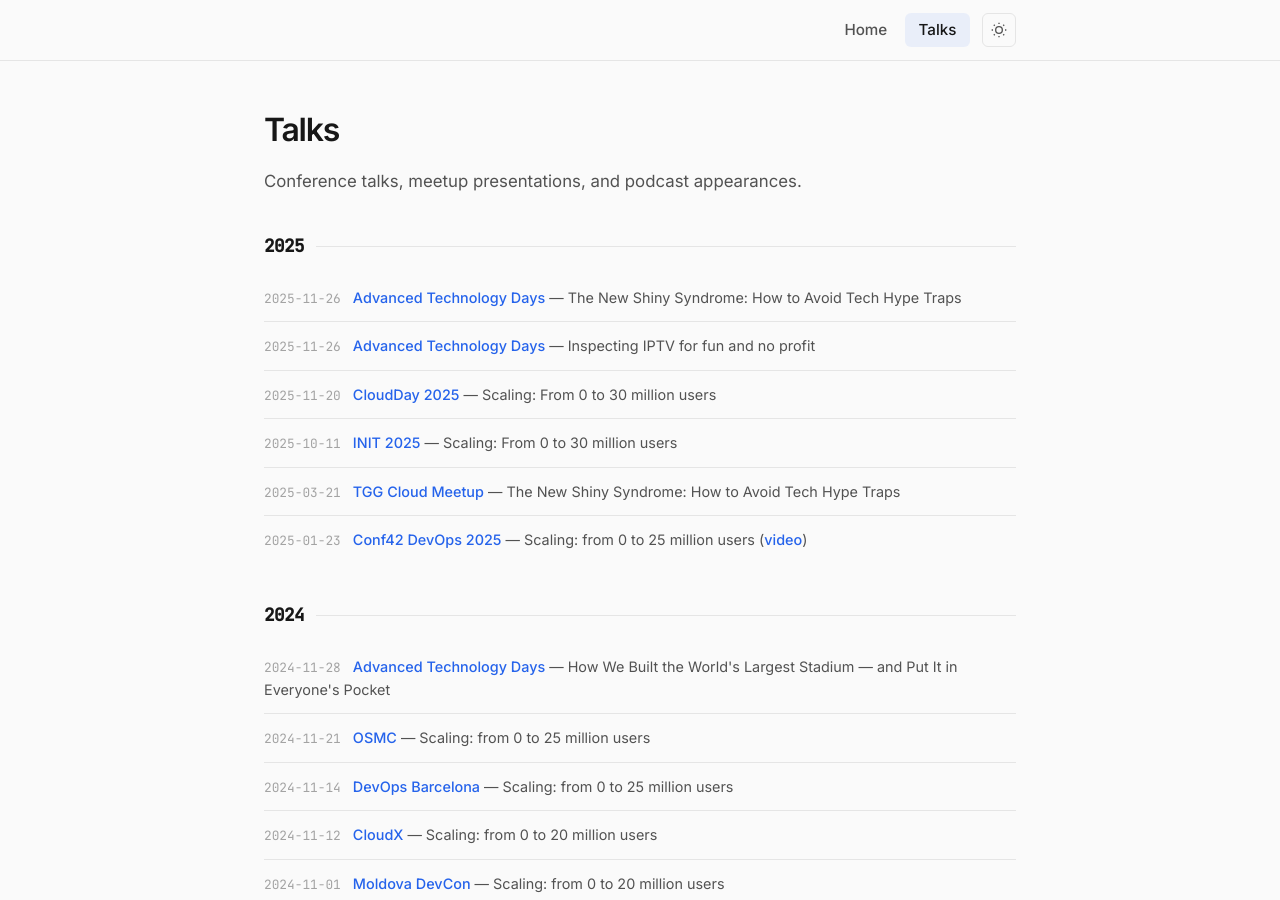
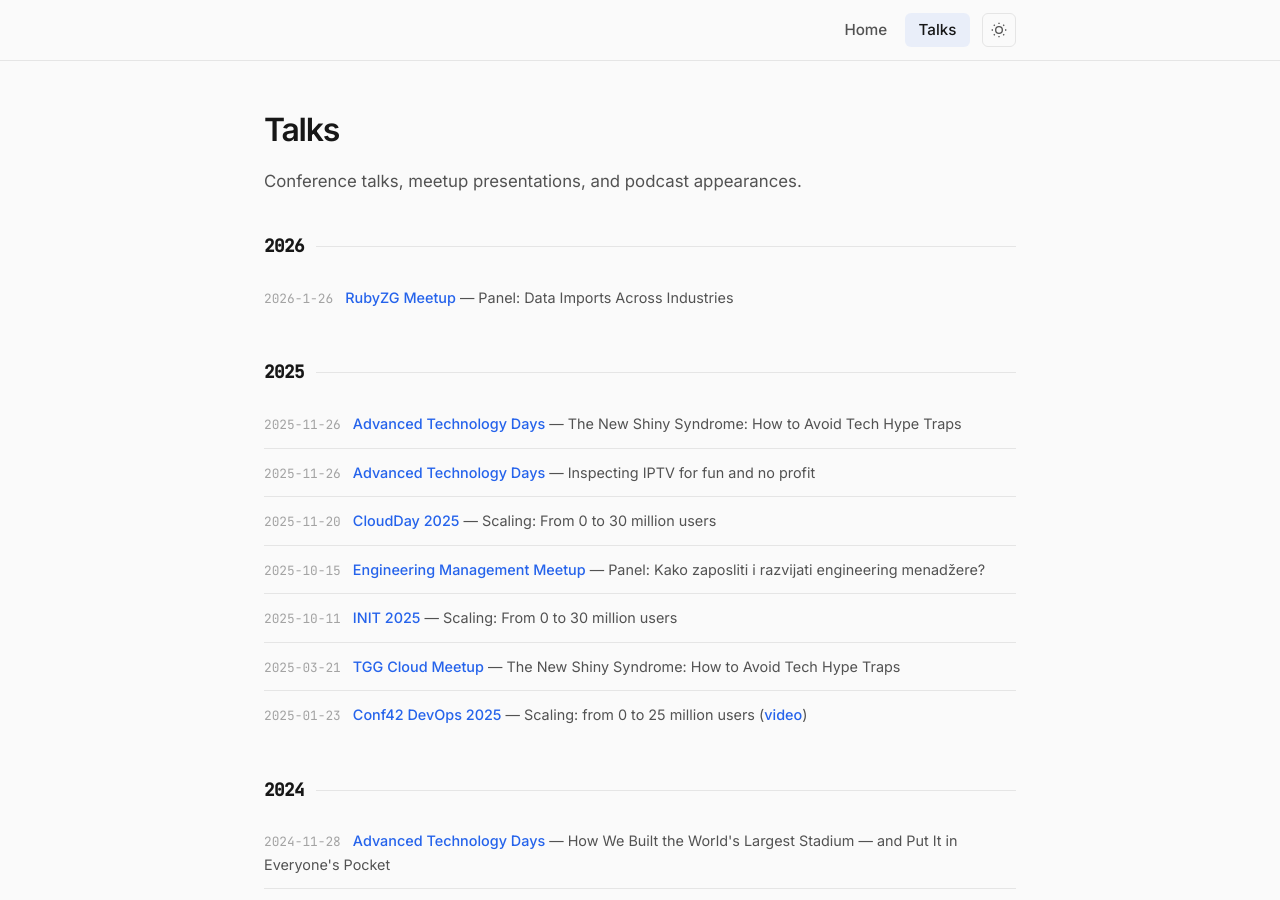
Before and after one commit to jstuhli/jstuhli.github.io, a Jekyll site: the page built from talks.markdown, in a window 1280 px wide and 900 px high. Built offline with Jekyll 4.4.1, drawn with Linux system fonts in a browser that asks for light colours.

Commit message:
updated talks

```diff
--- a/_data/talks.yml
+++ b/_data/talks.yml
@@ -1,3 +1,8 @@
+- date: "2026-1-26"
+  conference: "RubyZG Meetup"
+  url: "https://www.meetup.com/rubyzg/events/312915212/"
+  title: "Panel: Data Imports Across Industries"
+
 - date: "2025-11-26"
   conference: "Advanced Technology Days"
   url: "https://www.advtechdays.com/"
@@ -12,6 +17,11 @@
   conference: "CloudDay 2025"
   url: "https://www.cloudday.it/"
   title: "Scaling: From 0 to 30 million users"
+
+- date: "2025-10-15"
+  conference: "Engineering Management Meetup"
+  url: "https://www.meetup.com/engineering-management/events/311358250/"
+  title: "Panel: Kako zaposliti i razvijati engineering menadžere?"
 
 - date: "2025-10-11"
   conference: "INIT 2025"
```
